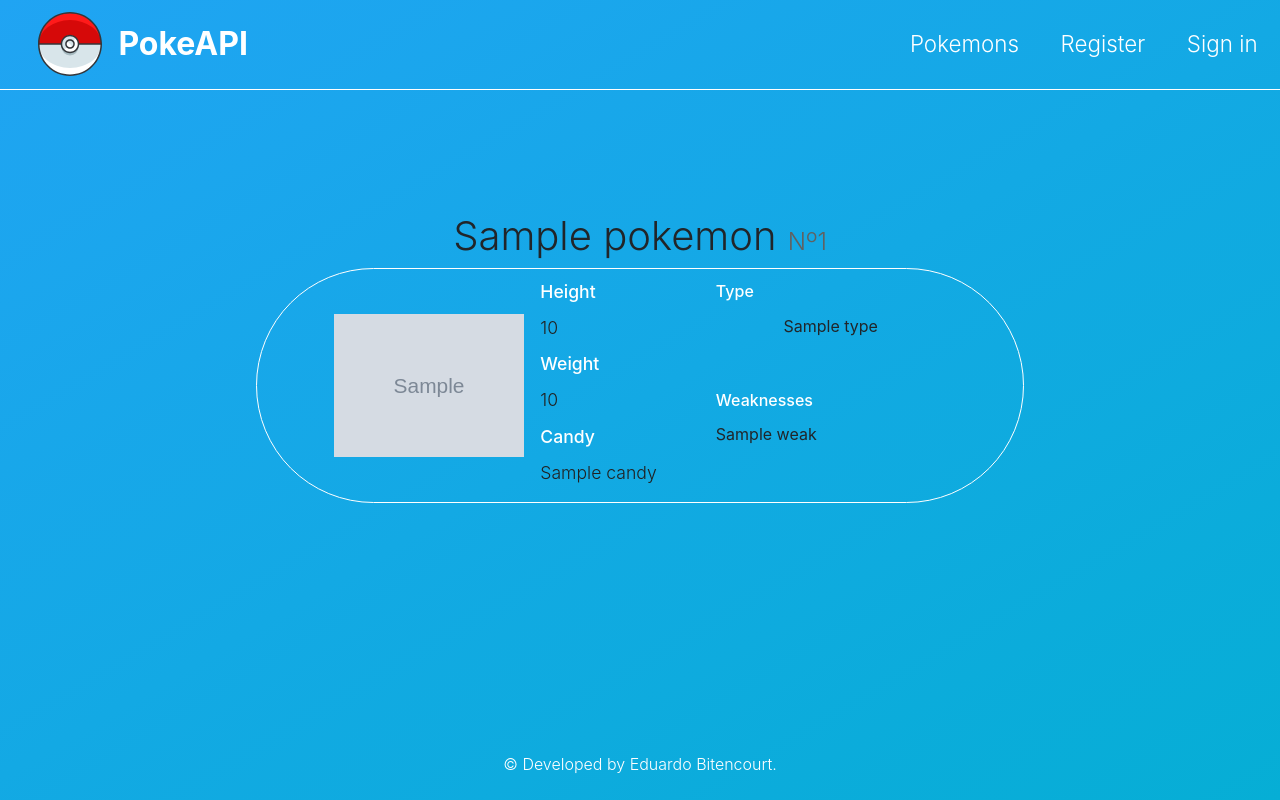
After one commit to duduzassss/PokemonAPIConsuming, a Flask app: template app/templates/pokemons/single_pokemon.html in a window 1280 px wide. The commit adds this page. Run offline with Flask 2, Linux system fonts and the light colour scheme; the template is opened without the code that fills it: most values are stand-ins (such as "Sample title", 1, 10 or a date in 2020); grey boxes marked "Sample" are stand-in pictures; some libraries are stand-ins or nearby versions.

Commit message:
Update routes, css pokemon/pokemons

```diff
--- a/app/controllers/pokemons/routes.py
+++ b/app/controllers/pokemons/routes.py
@@ -8,42 +8,46 @@ from app.models.models import ImagePokemon
 
 from string import Template # importação do join
 from sqlalchemy import text
+import time
 
+
+def conectAPI():
+    requisicao = requests.get("https://www.canalti.com.br/api/pokemons.json")
+    resposta = json.loads(requisicao.text) # Transform in dict iterable
+
+    return resposta
 
 @app.route('/pokemons')
 def pokemons():
-    lista_nome = []
-    lista_url = []
-    # for j in range(0,6):
-    requisicao = requests.get("https://pokeapi.co/api/v2/pokemon?limit=50") #1050
-    resposta = json.loads(requisicao.text) # Transform in dict iterable
-    pokemon  = resposta["results"]
-
-    dados = []
-    for p in pokemon:
-        req = requests.get(p["url"])
-        res = json.loads(req.text)
-        poke = res["sprites"]["other"]["official-artwork"]["front_default"]
-        dicio = {"name": p["name"], "img": poke}
-        dados.append(dicio)
-        # print(dados[0]["name"])
+    resposta = conectAPI()
+    pokemons  = resposta["pokemon"]
 
 
-    for i in range(0,len(dados)):
-        # print(dados[i])
-        p = ImagePokemon.query.filter_by(name=dados[i]["name"]).first()
-        if p is None:
-            save_pokemon = ImagePokemon(
-                            name = dados[i]["name"],
-                            link_img = dados[i]["img"]
-            )
-            db.session.add(save_pokemon)
-            db.session.commit()
+    lista_pokemons = []
+    for pokemon in pokemons:
+        dicio = {"num": pokemon["num"],"name": pokemon["name"],"img": pokemon["img"], "type": pokemon["type"]}
+        lista_pokemons.append(dicio)
 
-    send_pokemons = ImagePokemon.query.all()
-    # print(send_pokemons[0])
+    return render_template('pokemons/pokemons.html', lista_pokemons = lista_pokemons) #send_pokemons = send_pokemons
+
+@app.route('/pokemon/<name>')
+def pokemon(name):
+    resposta = conectAPI()
+    pokemons = resposta["pokemon"]
+
+    pokemon = str(name).capitalize()
+    #print(pokemon) #bulbasaur
+
+    try:
+        for poke in pokemons: # return multiples dict
+            if pokemon in poke["name"]:
+                lista = []
+                lista.append(poke)
+                print(lista)
 
 
 
+                return render_template('pokemons/single_pokemon.html', lista = lista)
 
-    return render_template('pokemons/pokemons.html', send_pokemons = send_pokemons) #lista_image = lista_image, lista_nome = lista_nome
+    except:
+        print("Error: Pokémon name is not in API.")
--- a/app/static/css/base.css
+++ b/app/static/css/base.css
@@ -46,10 +46,10 @@ header{
     justify-content: flex-end;
     align-items: flex-end;
 }
-.signup{
+.signup, .pokemons-link{
     margin-right: 2.6rem;
 }
-.signup a, .signin a{
+.signup a, .signin a, .pokemons-link a{
     text-decoration: none !important;
     color: #fff !important;
     font-size: 1.4rem !important;
--- /dev/null
+++ b/app/static/css/pokemons/pokemon.css
@@ -0,0 +1,80 @@
+main{
+    border: 0;
+    width: 100%;
+    /* height: 70%; */
+    /* background-color: darkseagreen; */
+}
+h1{
+    font-weight: 300;
+}
+h1 span{
+    color: #616161;
+    font-size: 1.5rem;
+}
+.content-pokemon{
+    /* background-color: darkviolet; */
+    width: 60%;
+    border-radius: 150px;
+    border: 1px solid #fff;
+
+    display: flex;
+    align-items: center;
+    justify-content: center;
+
+}
+.content-pokemon img{
+
+
+}
+
+
+.specifications{
+    /* background-color:#FF1A1A; */
+    /* color: #fff; */
+    width: 25%;
+    height: 100%;
+    padding-top: 1rem;
+    padding-left: 1rem;
+}
+.height, .weight, .candy {
+    /* background-color: fuchsia; */
+    display: flex;
+    flex-direction: column;
+    align-items: flex-start;
+
+
+    font-size: 1.1rem;
+    font-weight: 300;
+    color: #212121;
+}
+.height p:first-child, .weight p:first-child, .candy p:first-child, .type p:first-child, .weaknesses p:first-child{
+    color: #fff;
+    font-weight: 500;
+    line-height: 0.8;
+}
+
+.type-weak{
+    display: flex !important;
+    flex-direction: column !important;
+    /* background-color: maroon; */
+    width: 30%;
+    height: 100%;
+    padding-top: 1rem;
+}
+.type, .weaknesses{
+    /* background-color: indigo; */
+    height: 50%;
+    width: 100%;
+}
+.type div, .weaknesses div{
+    display: inline-block !important;
+    text-align: center;
+}
+.type p:first-child, .weaknesses p:first-child{
+    width: 100%;
+}
+
+.weaknesses{
+    /* background-color: lawngreen; */
+
+}
--- a/app/templates/base.html
+++ b/app/templates/base.html
@@ -27,14 +27,24 @@
             <div class="left-header">
                 <div class="logo"></div>
                 <div class="name-app">
-                    <!-- <p>PokeAPI</p> -->
                     <a href="/">PokeAPI</a>
                 </div>
             </div>
             <div class="right-header">
+
+                <div class="pokemons-link">
+                    <a href="{{ url_for('pokemons') }}">Pokemons</a>
+                </div>
+
+                {% if current_user.is_authenticated %}
+                <div class="signup" style="display: none;">
+                {% else %}
                 <div class="signup">
-                    <a href="register">Register</a>
+                {% endif %}
+                    <a href="{{ url_for('register_post') }}">Register</a>
                 </div>
+
+
                 <div class="signin">
                     {% if current_user.is_authenticated %}
                         <a href="{{ url_for('logout') }}">Logout</a>
@@ -42,6 +52,7 @@
                         <a href="{{ url_for('login') }}">Sign in</a>
                     {% endif %}
                 </div>
+
             </div>
         </header>
 
--- /dev/null
+++ b/app/templates/pokemons/single_pokemon.html
@@ -0,0 +1,60 @@
+{% extends 'base.html' %}
+
+{% block title %} {{ super() }}- NOME DO POKEMON {% endblock %}
+
+{% block head %}
+    {{ super() }}
+    <link rel="stylesheet" href="{{ url_for('static', filename='css/pokemons/pokemon.css') }}">
+    <link rel="stylesheet" href="{{ url_for('static', filename='css/pokemons/color-types.css') }}">
+{% endblock %}
+
+{% block content %}
+
+{% for pokemon in lista %}
+<h1>{{ pokemon["name"] }} <span>Nº{{pokemon["num"]}}</span></h1>
+
+<div class="content-pokemon">
+    <img src="{{ pokemon['img'] }}" width="190" alt="">
+
+    <div class="specifications">
+        <div class="height">
+            <p>Height</p>
+            <p>{{ pokemon["height"] }}</p>
+        </div>
+
+        <div class="weight">
+            <p>Weight</p>
+            <p>{{ pokemon["weight"] }}</p>
+        </div>
+
+        <div class="candy">
+            <p>Candy</p>
+            <p>{{ pokemon["candy"] }}</p>
+        </div>
+
+    </div>
+
+    <div class="type-weak">
+       <div class="type">
+            <p>Type</p>
+
+            {% for type in pokemon["type"] %}
+            <div class="{{ type.lower() }}">
+                {{ type }}
+            </div>
+            {% endfor %}
+        </div>
+
+        <div class="weaknesses">
+            <p>Weaknesses</p>
+            {% for weak in pokemon["weaknesses"] %}
+            <div class="{{ weak.lower() }}">
+                {{ weak }}
+            </div>
+            {% endfor %}
+        </div>
+    </div>
+</div>
+{% endfor %}
+
+{% endblock %}
```
Also changed, not shown: app/static/css/pokemons/color-types.css (added, +78 -0 lines), app/static/css/pokemons/pokemons.css (renamed from app/static/css/pokemons/index.css, +26 -1 lines), app/templates/pokemons/pokemons.html (+19 -6 lines), app/static/icons/icons8-pokedex-40.png (added).
